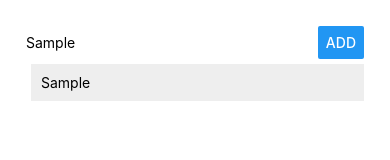
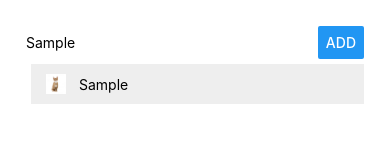
Before and after one commit to NightThinker/first-native, a React Native app: screen / in a window 390 px wide. Both pictures are taken after typing "Sample" into the empty fields and a click on the button "ADD". Shown: the top 160 px of the page. Built offline with nearby package versions, Linux system fonts and the light colour scheme.

Commit message:
Using Static Images

```diff
--- a/App.js
+++ b/App.js
@@ -3,6 +3,7 @@
 
 import PlaceInput from './src/components/PlaceInput/PlaceInput';
 import PlaceList from './src/components/PlaceList/PlaceList';
+import placeImage from './src/assets/cat_noun_001_02368.jpg';
 
 export default class App extends React.Component {
   state = {
@@ -15,7 +16,9 @@
       return {
         places: prevState.places.concat({
           key: Math.random(),
-          value: placeName})
+          name: placeName,
+          image: placeImage
+        })
       }
     })
   }
--- a/src/components/ListItem/ListItem.js
+++ b/src/components/ListItem/ListItem.js
@@ -1,9 +1,10 @@
 import React from 'react'
-import { View, Text, StyleSheet, TouchableOpacity } from 'react-native';
+import { View, Text, StyleSheet, TouchableOpacity, Image } from 'react-native';
 
 const listItem = (props) => (
     <TouchableOpacity onPress={props.onItemPressed}>
         <View style={styles.listItem}>
+            <Image resizeMode='contain' source={props.placeImg} style={styles.placeImage} />
             <Text>{props.placeName}</Text>
         </View>
     </TouchableOpacity>
@@ -15,6 +16,13 @@
         margin: 5,
         padding: 10,
         backgroundColor: '#eee',
+        flexDirection: 'row',
+        alignItems: 'center',
+    },
+    placeImage: {
+        marginRight: 8,
+        height: 20,
+        width: 30
     }
 })
 
--- a/src/components/PlaceList/PlaceList.js
+++ b/src/components/PlaceList/PlaceList.js
@@ -11,7 +11,8 @@
             data={props.places}
             renderItem={(info) => (
                 <ListItem
-                    placeName={info.item.value}
+                    placeName={info.item.name}
+                    placeImg={info.item.image}
                     onItemPressed={() => props.onItemDeleted(info.item.key)}
                 />
             )} />
```
Also changed, not shown: src/assets/cat_noun_001_02368.jpg (added).
